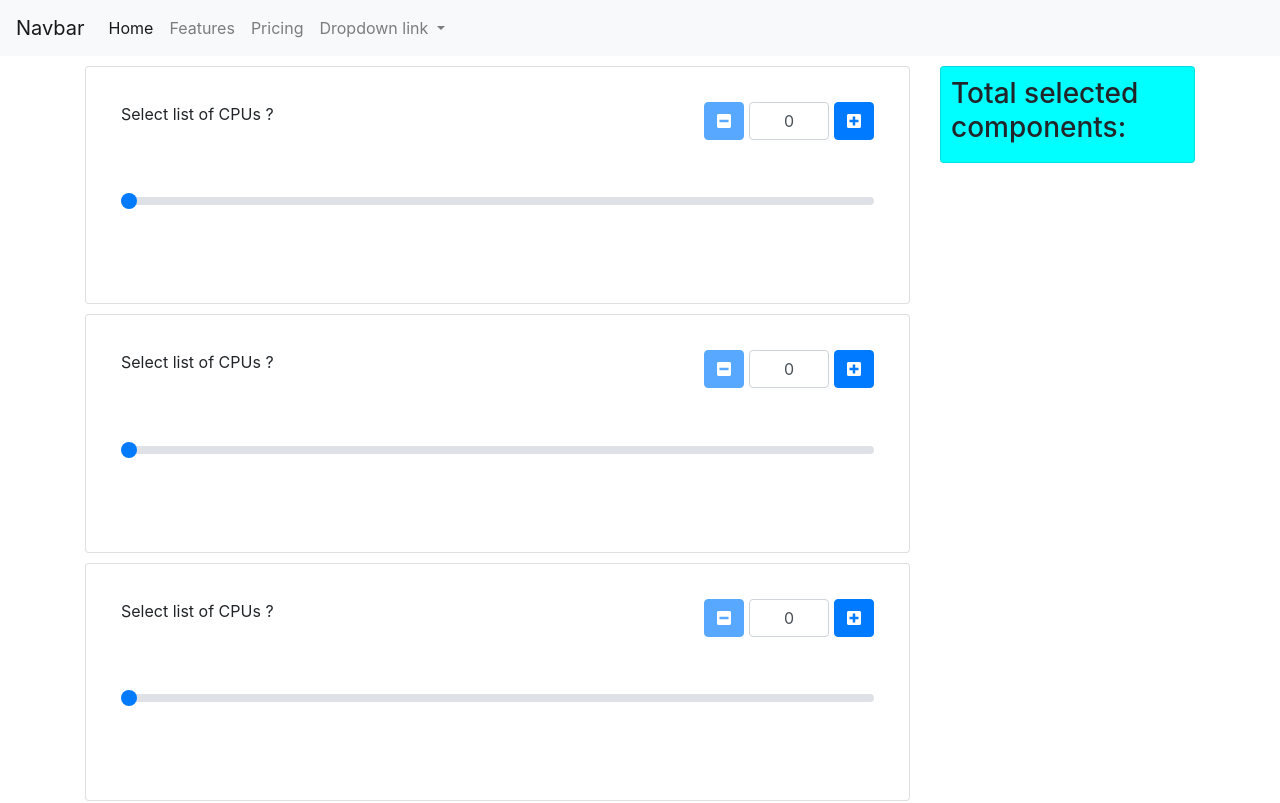
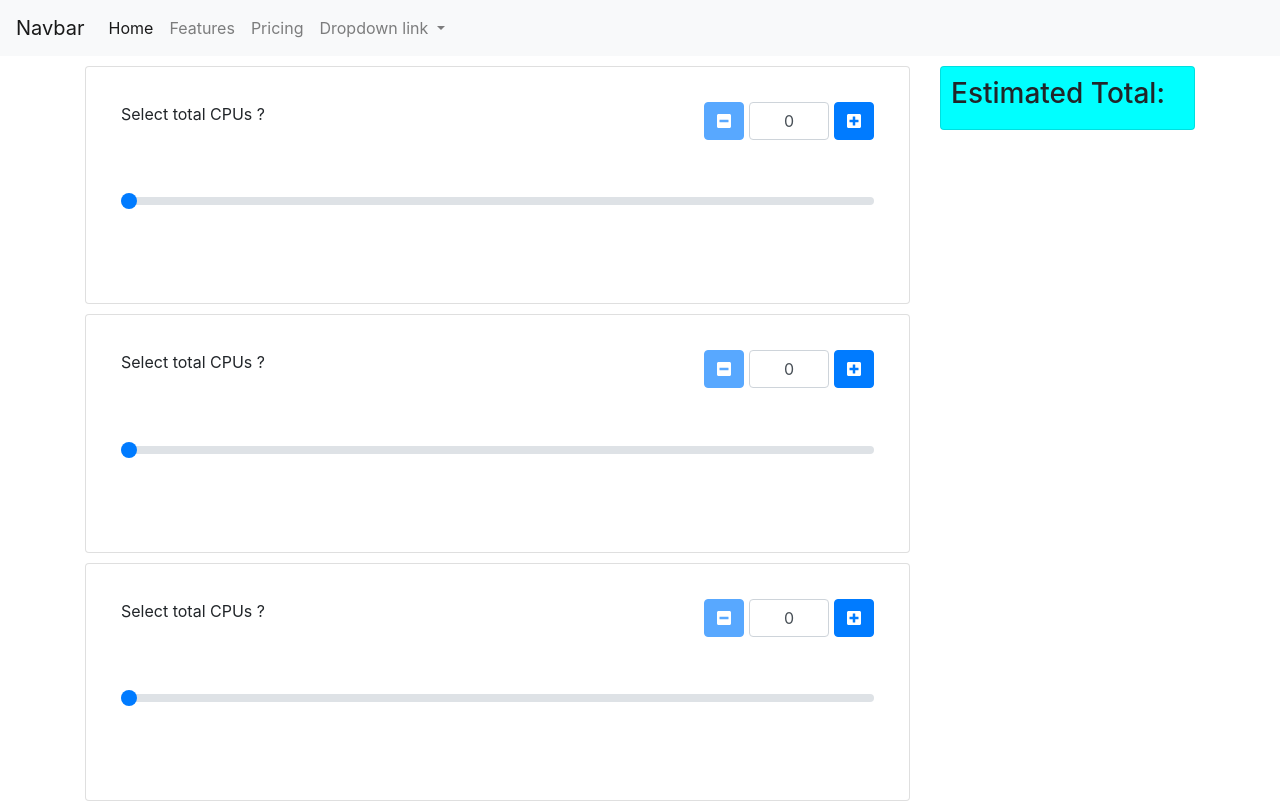
Before and after one commit to gaurav-kispotta/ProductifyMe.github.io, an Angular app: page / in a window 1280 px wide. Shown: the top 803 px of the page. Built offline with nearby package versions, Linux system fonts and the light colour scheme.

Commit message:
Yipppeee
:)

```diff
--- a/src/app/quotes/quote-cart/quote-cart.component.html
+++ b/src/app/quotes/quote-cart/quote-cart.component.html
@@ -1,3 +1,3 @@
 <div class="card cart-style">
-    <h3>Total selected components:</h3>
+    <h3>Estimated Total:</h3>
 </div>
--- a/src/app/quotes/quote-questions/quote-questions.component.html
+++ b/src/app/quotes/quote-questions/quote-questions.component.html
@@ -1,6 +1,6 @@
 <div class="quote-qustion-card">
     <div class="d-flex justify-content-between">
-        <label for="customRange2">Select list of CPUs ?</label>
+        <label for="customRange2">{{questionTitle}}</label>
         <div class="d-flex justify-content-between">
             <button type="button" class="btn btn-primary" (click)="decrementValue()" [disabled]="!validateMinButton()"><fa-icon [icon]="decrementIcon"></fa-icon></button>
             <input type="text" class="form-control amount-count-input" [(value)]="countValue">
```
